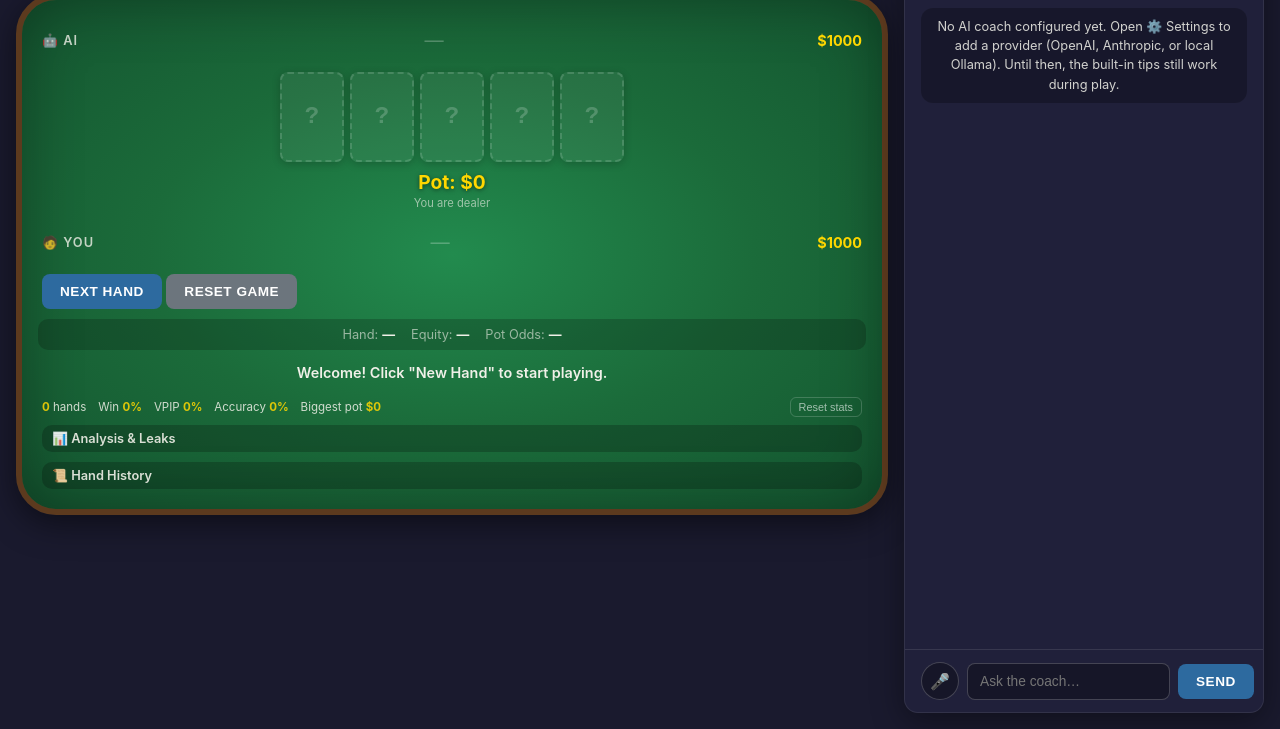
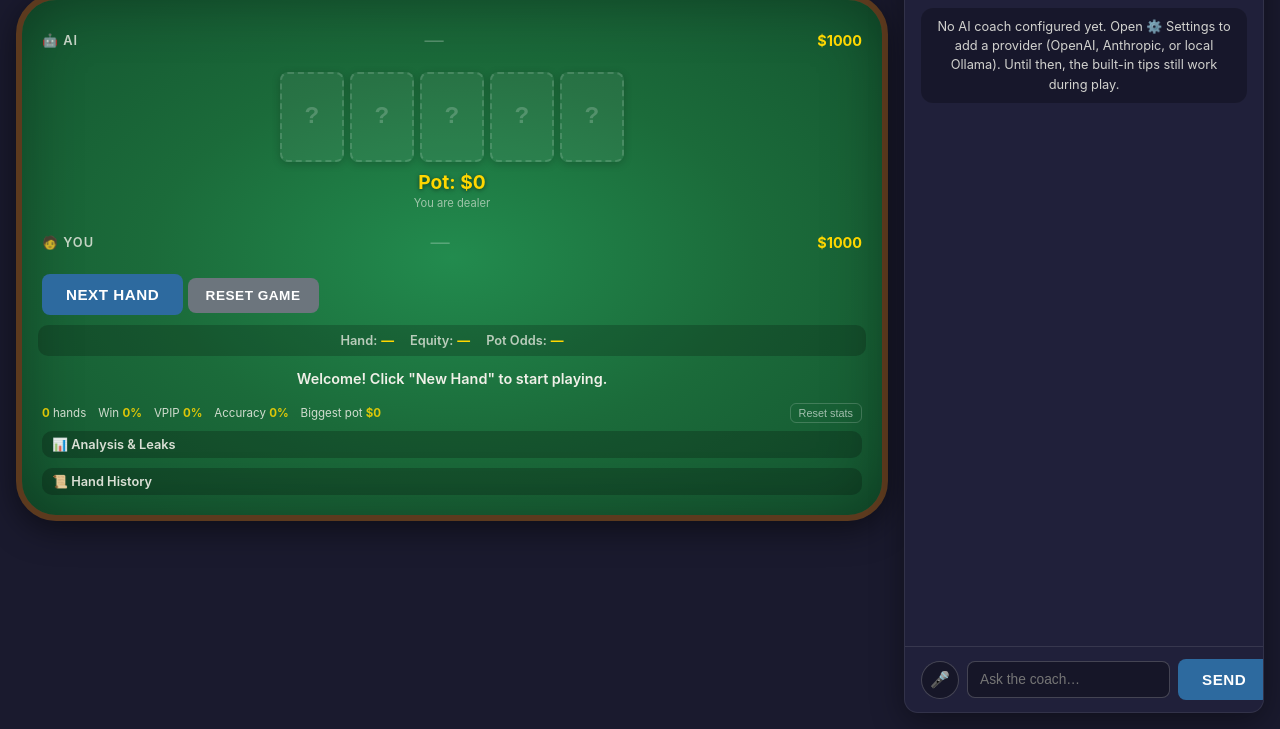
Before and after one commit to fuertesito91/poker-trainer, a website: page index.html in a window 1280 px wide. Shown: the part 71-800 px from the top of the page. Drawn offline with Linux system fonts and the light colour scheme.

Commit message:
loop: 2 kept UX/UI improvement(s)
- Improve primary action button hierarchy
- Improve info bar visual hierarchy with better contrast

```diff
--- a/style.css
+++ b/style.css
@@ -286,7 +286,7 @@ body {
 .btn:active { transform: scale(0.96); }
 .btn:disabled { opacity: 0.35; cursor: default; transform: none; }
 
-.btn-primary  { background: var(--btn-primary); color: white; }
+.btn-primary  { background: var(--btn-primary); color: white; font-size: 0.95rem; padding: 12px 24px; }
 .btn-success  { background: var(--btn-success); color: white; }
 .btn-danger   { background: var(--btn-danger);  color: white; }
 .btn-warning  { background: var(--btn-warning); color: white; }
@@ -386,8 +386,8 @@ body {
   align-items: center;
 }
 
-.info-label { opacity: 0.6; }
-.info-value { font-weight: 700; }
+.info-label { opacity: 0.75; font-weight: 600; }
+.info-value { font-weight: 700; color: var(--accent-gold); }
 
 #hint-area {
   display: none;
```
